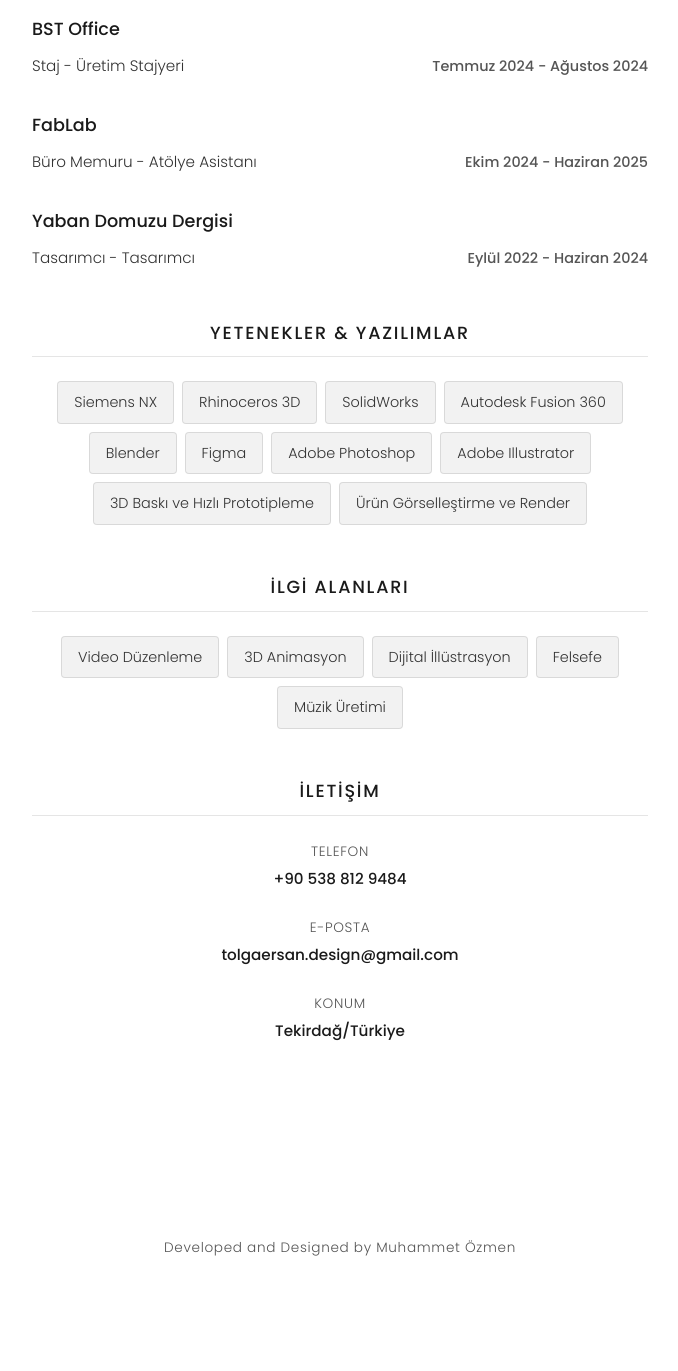
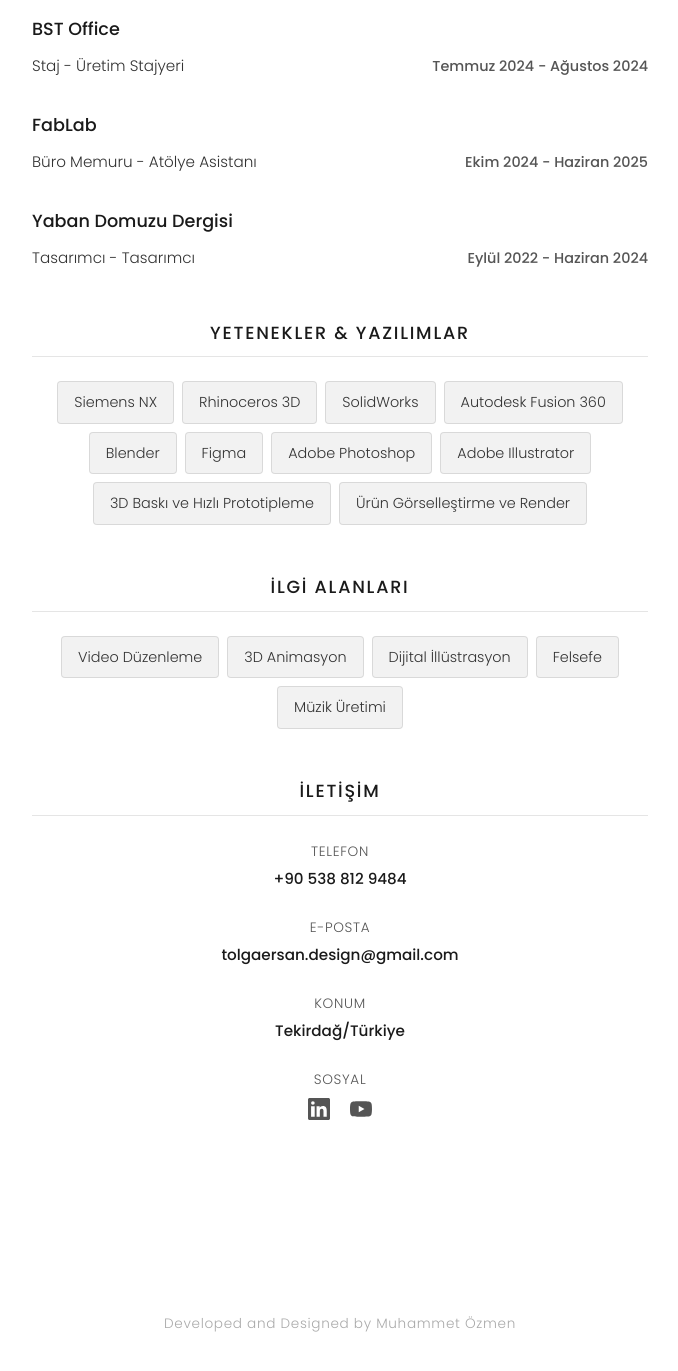
Before and after one commit to tolgaersan/tolgaersan.github.io, a Jekyll site: the page built from about.md, in a window 1280 px wide and 1400 px high, scrolled down 959 px. Shown: the top 1371 px of the window, without its empty margins (300-978 px from the left). Built offline with Jekyll 4.4.1, drawn with Linux system fonts in a browser that asks for light colours; before the commit the page ends 2282 px from its top, so only the background shows below that.

Commit message:
İletişim bölümüne LinkedIn ve YouTube linkleri eklendi, footer rengi grileştirildi

```diff
--- a/_layouts/about.html
+++ b/_layouts/about.html
@@ -60,6 +60,21 @@ layout: default
         <span class="contact-info__label">Konum</span>
         <span class="contact-info__value">{{ site.contact_location }}</span>
       </div>
+      <div class="contact-info__item contact-info__item--social">
+        <span class="contact-info__label">Sosyal</span>
+        <div class="social-links">
+          <a href="https://www.linkedin.com/in/ersantolga/" target="_blank" rel="noopener noreferrer" class="social-link" aria-label="LinkedIn">
+            <svg xmlns="http://www.w3.org/2000/svg" viewBox="0 0 24 24" fill="currentColor" width="22" height="22">
+              <path d="M20.447 20.452H16.89v-5.569c0-1.328-.027-3.037-1.852-3.037-1.853 0-2.136 1.445-2.136 2.939v5.667H9.351V9h3.414v1.561h.046c.477-.9 1.637-1.85 3.37-1.85 3.601 0 4.267 2.37 4.267 5.455v6.286zM5.337 7.433a1.98 1.98 0 0 1-1.977-1.98 1.98 1.98 0 0 1 3.96 0 1.98 1.98 0 0 1-1.983 1.98zm1.977 13.019H3.358V9h3.956v11.452zM22.225 0H1.771C.792 0 0 .774 0 1.729v20.542C0 23.227.792 24 1.771 24h20.451C23.2 24 24 23.227 24 22.271V1.729C24 .774 23.2 0 22.222 0h.003z"/>
+            </svg>
+          </a>
+          <a href="https://www.youtube.com/channel/UCCo_xPOH4bBXbubosuIROSA" target="_blank" rel="noopener noreferrer" class="social-link" aria-label="YouTube">
+            <svg xmlns="http://www.w3.org/2000/svg" viewBox="0 0 24 24" fill="currentColor" width="22" height="22">
+              <path d="M23.498 6.186a3.016 3.016 0 0 0-2.122-2.136C19.505 3.545 12 3.545 12 3.545s-7.505 0-9.377.505A3.017 3.017 0 0 0 .502 6.186C0 8.07 0 12 0 12s0 3.93.502 5.814a3.016 3.016 0 0 0 2.122 2.136c1.871.505 9.376.505 9.376.505s7.505 0 9.377-.505a3.015 3.015 0 0 0 2.122-2.136C24 15.93 24 12 24 12s0-3.93-.502-5.814zM9.545 15.568V8.432L15.818 12l-6.273 3.568z"/>
+            </svg>
+          </a>
+        </div>
+      </div>
     </div>
   </div>
 </article>
--- a/assets/css/_about.scss
+++ b/assets/css/_about.scss
@@ -134,3 +134,23 @@
 .contact-info__value a:hover {
   color: var(--color-text-secondary);
 }
+
+.social-links {
+  display: flex;
+  gap: 1.2rem;
+  align-items: center;
+  margin-top: 0.25rem;
+}
+
+.social-link {
+  display: flex;
+  align-items: center;
+  justify-content: center;
+  color: var(--color-text-secondary);
+  transition: color 200ms ease, transform 200ms ease;
+}
+
+.social-link:hover {
+  color: var(--color-text-primary);
+  transform: translateY(-2px);
+}
--- a/assets/css/_footer.scss
+++ b/assets/css/_footer.scss
@@ -7,6 +7,6 @@
 .site-footer__copyright {
   font-family: var(--font-ui);
   font-size: var(--text-footer);
-  color: var(--color-text-secondary);
+  color: #aaaaaa;
   letter-spacing: 0.05em;
 }
```
